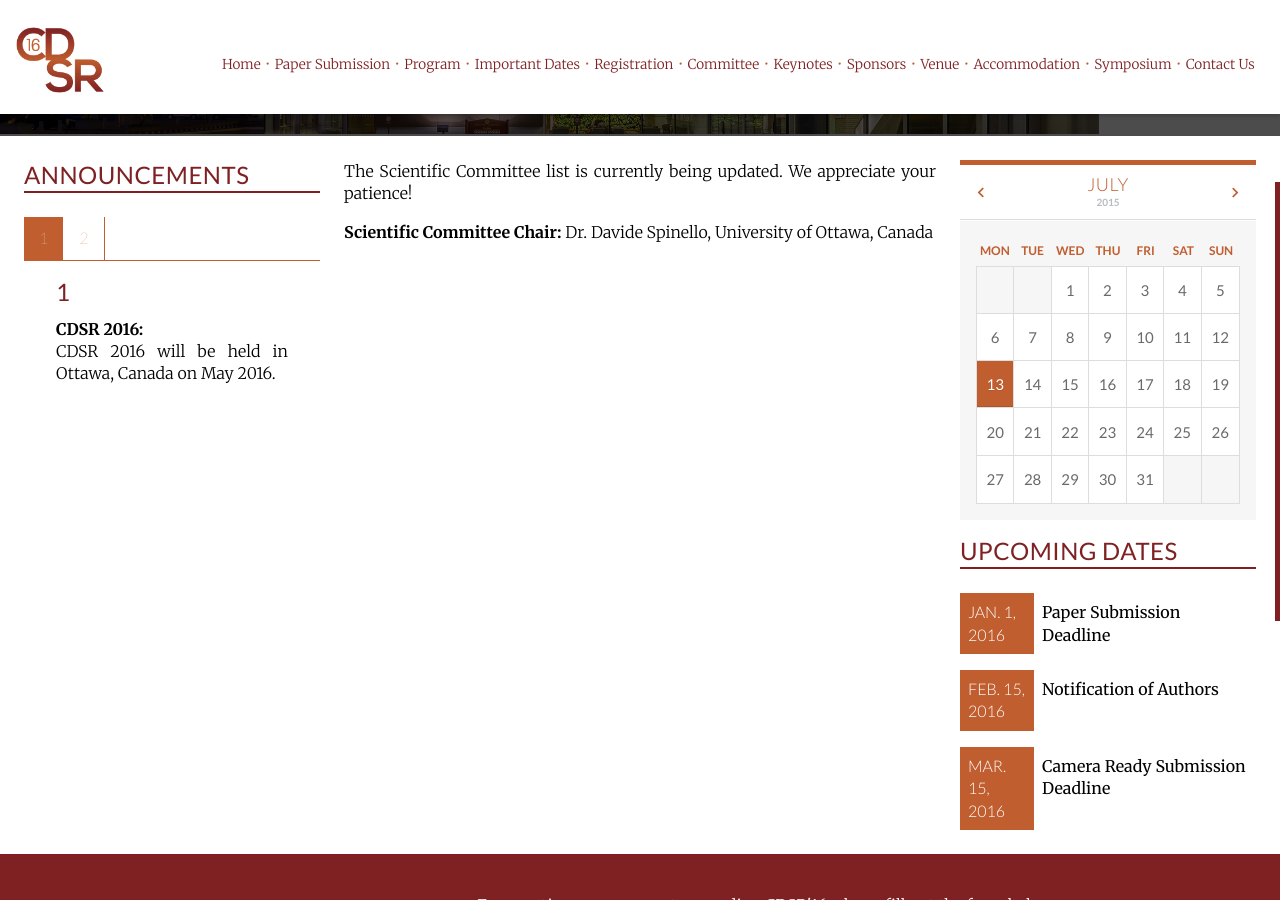
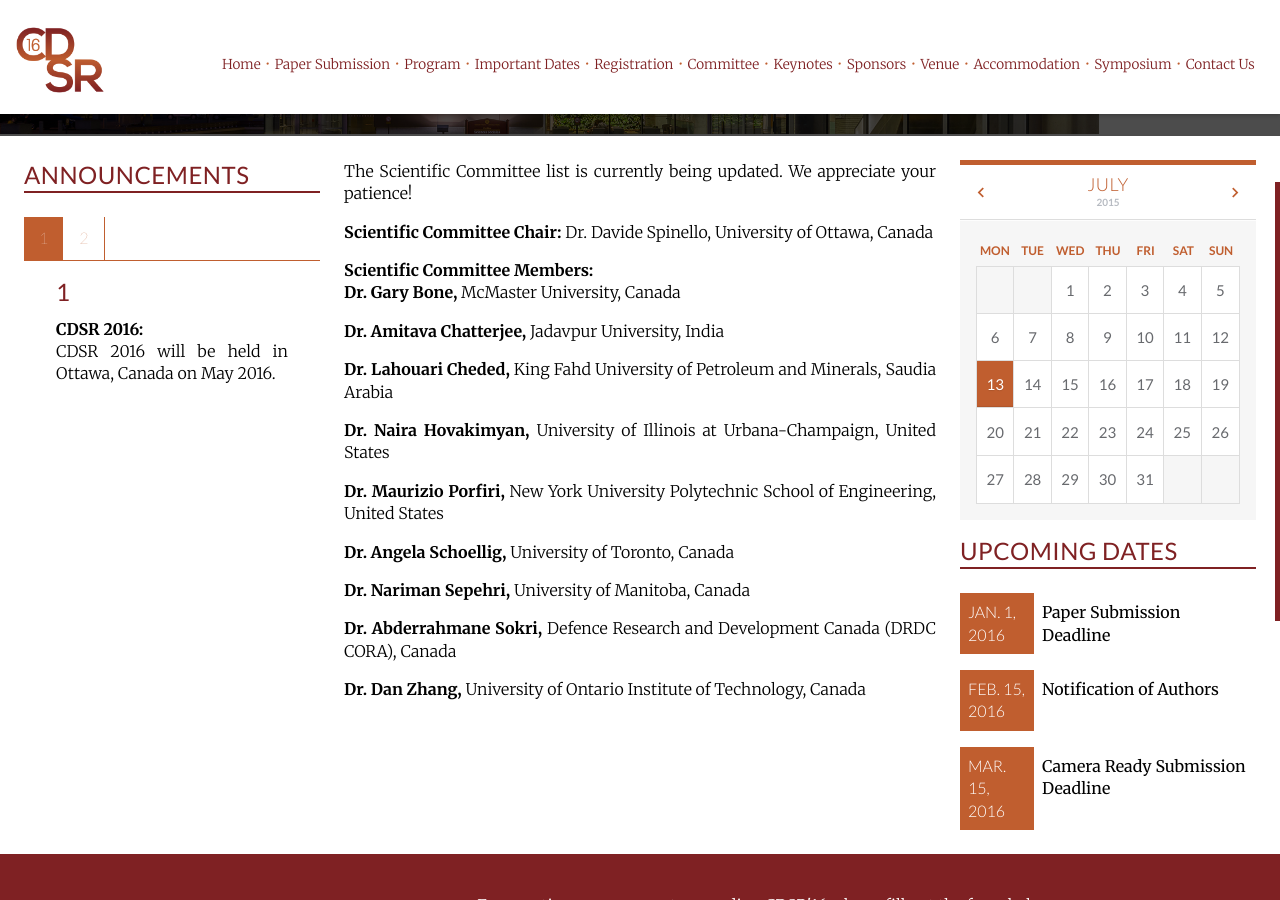
Before and after one commit to intaset/EHST, a Jekyll site: the page built from committee.html, in a window 1280 px wide and 900 px high, scrolled down 373 px. Built offline with Jekyll 4.4.1, drawn with Linux system fonts in a browser that asks for light colours; nearby versions of some CDN libraries; Markdown is read by kramdown in place of the engine named in the settings; comment, search, counter and statistics services are not loaded.

Commit message:
Updated SC List

```diff
--- a/committee.html
+++ b/committee.html
@@ -8,5 +8,16 @@ title: CDSR'16 - Scientific Committee
     <p class="body">The Scientific Committee list is currently being updated. We appreciate your patience!</p>
 
     <p class="body"><b>Scientific Committee Chair:</b> Dr. Davide Spinello, University of Ottawa, Canada</p>
+
+    <p class="bold">Scientific Committee Members:</p>
+    <p class="body"><b>Dr. Gary Bone,</b> McMaster University, Canada</p>
+    <p class="body"><b>Dr. Amitava Chatterjee,</b> Jadavpur University, India</p>
+    <p class="body"><b>Dr. Lahouari Cheded,</b> King Fahd University of Petroleum and Minerals, Saudia Arabia</p>
+    <p class="body"><b>Dr. Naira Hovakimyan,</b> University of Illinois at Urbana-Champaign, United States</p>
+    <p class="body"><b>Dr. Maurizio Porfiri,</b> New York University Polytechnic School of Engineering, United States</p>
+    <p class="body"><b>Dr. Angela Schoellig,</b> University of Toronto, Canada</p>
+    <p class="body"><b>Dr. Nariman Sepehri,</b> University of Manitoba, Canada</p>
+    <p class="body"><b>Dr. Abderrahmane Sokri,</b> Defence Research and Development Canada (DRDC CORA), Canada</p>
+    <p class="body"><b>Dr. Dan Zhang,</b> University of Ontario Institute of Technology, Canada</p>
   </div>
   </div>
```
Also changed, not shown: 1 other file.
